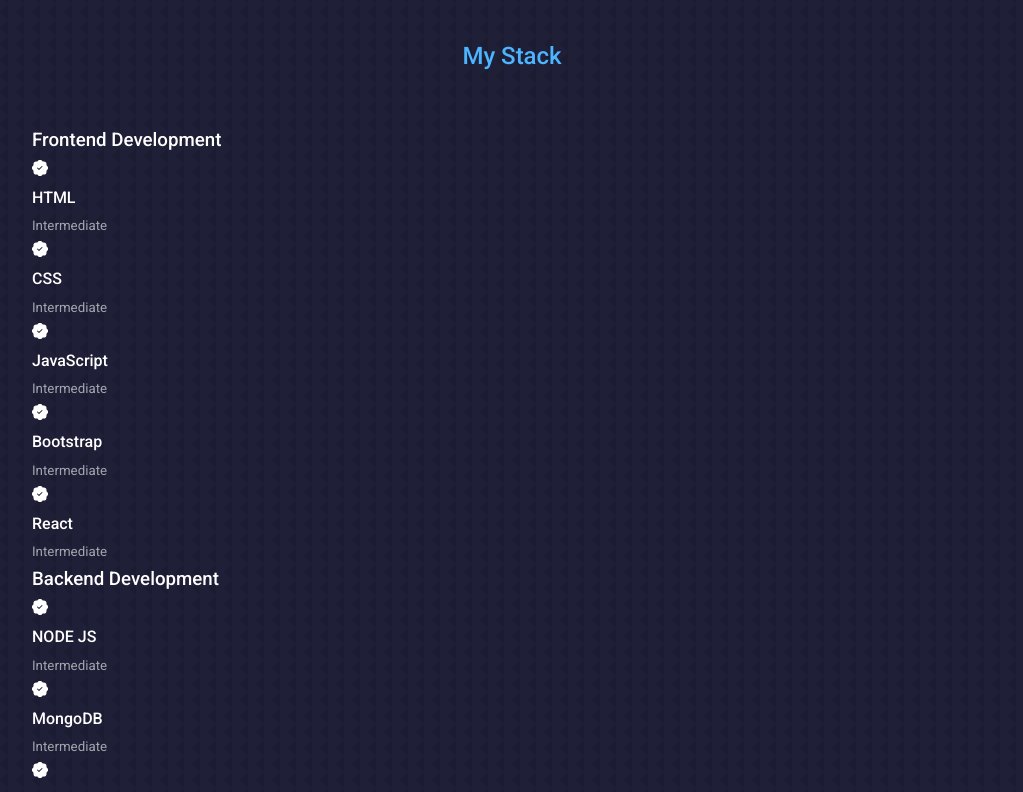
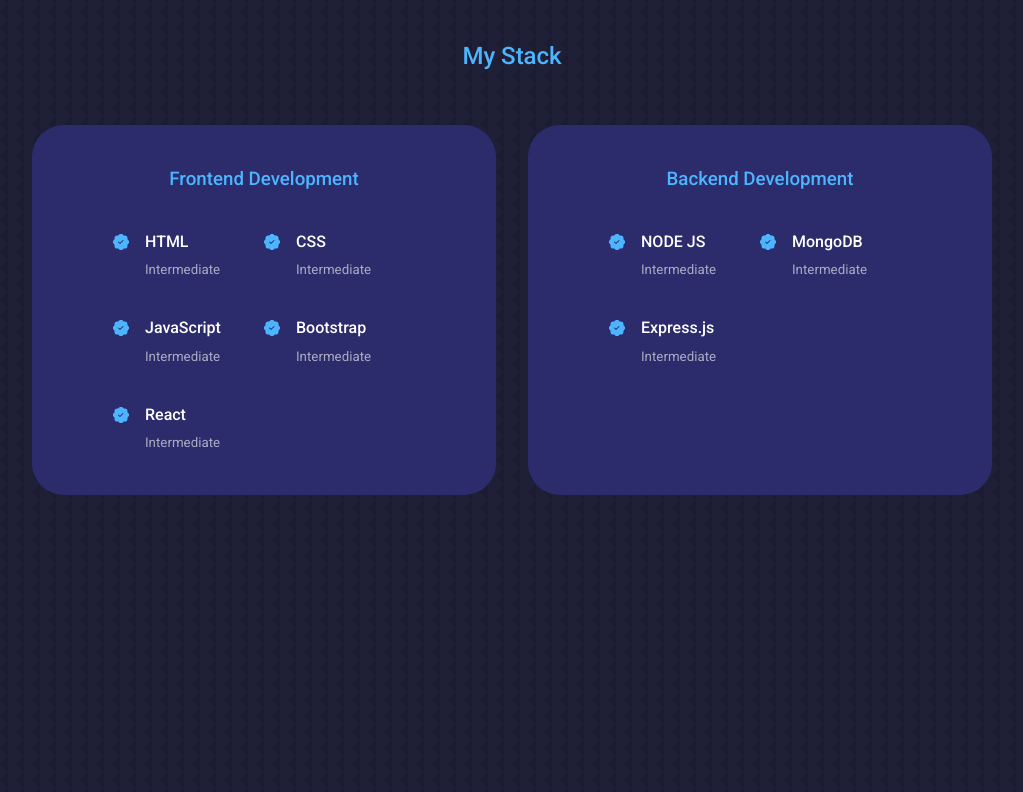
Before and after one commit to RafaMR/React-portfolio-website-Rafa, a React (Create React App) app: page / in a window 1280 px wide. Shown: the part 1820-2612 px from the top of the page, without its empty margins (128-1151 px from the left). Built offline with nearby package versions, Linux system fonts and the light colour scheme.

Commit message:
Experience css

```diff
--- a/src/components/experience/experience.css
+++ b/src/components/experience/experience.css
@@ -0,0 +1,40 @@
+.experience-container {
+  display: grid;
+  grid-template-columns: 1fr 1fr;
+  gap: 2rem;
+}
+
+.experience-container > div {
+  background: var(--color-bg-variant);
+  padding: 2.4rem 5rem;
+  border-radius: 2rem;
+  border: 1px solid transparent;
+}
+
+.experience-container > div:hover {
+  background: transparent;
+  border-color: var(--color-primary-variant);
+  cursor: default;
+}
+
+.experience-container > div h3 {
+  text-align: center;
+  margin-bottom: 2rem;
+  color: var(--color-primary);
+}
+
+.experience-content {
+  display: grid;
+  grid-template-columns: 1fr 1fr;
+  row-gap: 2rem;
+}
+
+.experience-details {
+  display: flex;
+  gap: 1rem;
+}
+
+.experience-details-icon {
+  margin-top: 6px;
+  color: var(--color-primary);
+}
```
